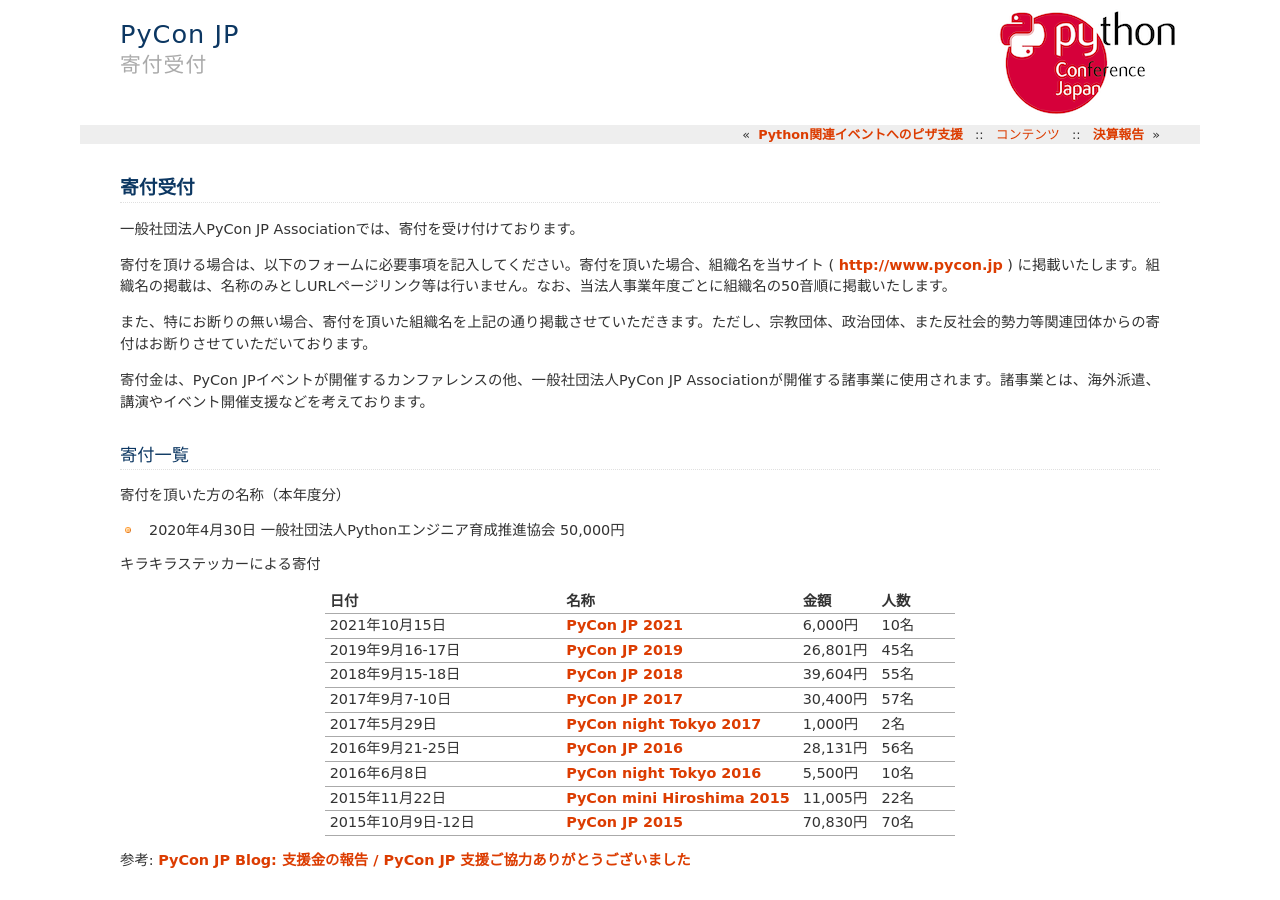
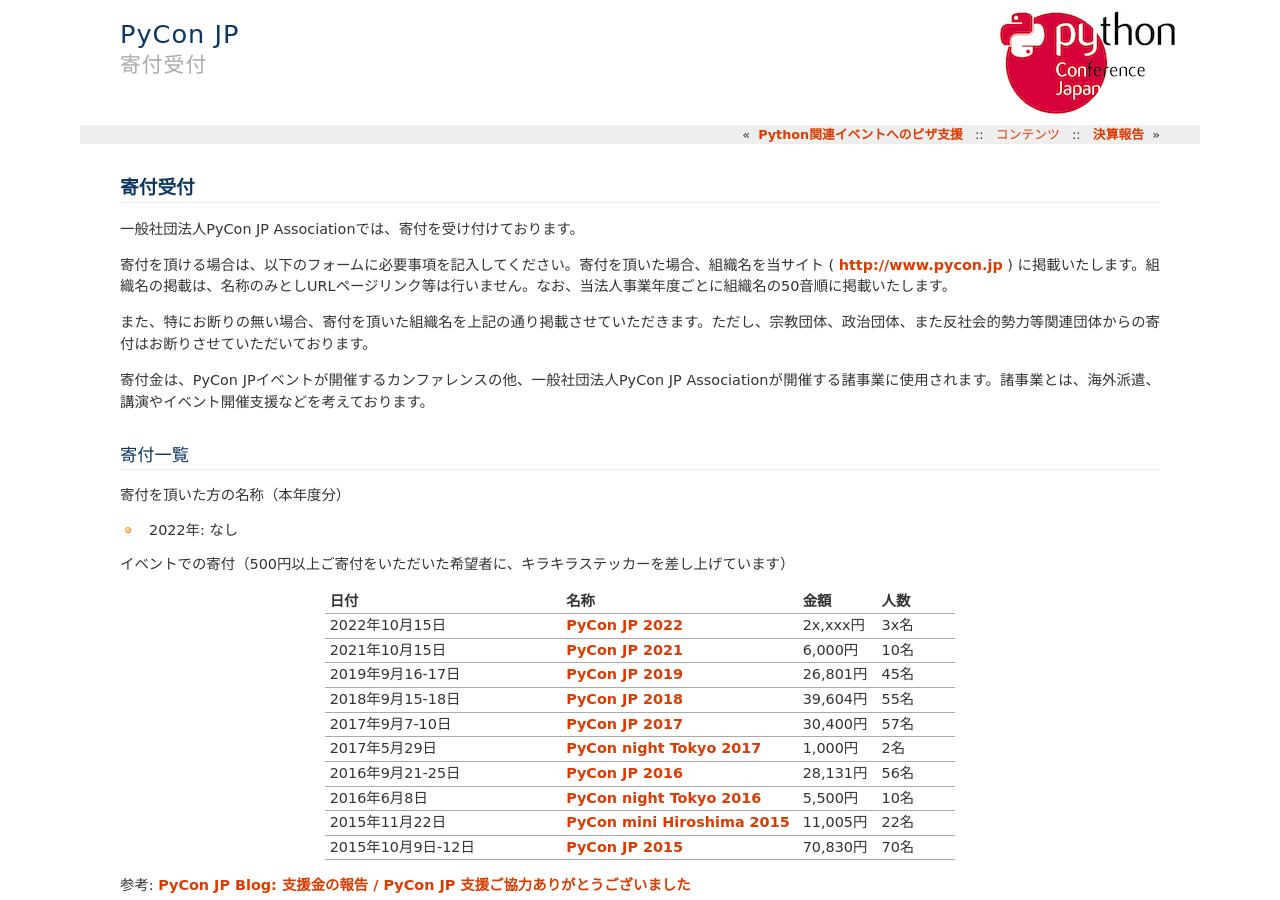
Before and after one commit to pyconjp/www.pycon.jp, a Sphinx documentation site: the page built from source/donation/index.rst, in a window 1280 px wide and 900 px high. Built offline with Sphinx 7.4.7, drawn with Linux system fonts in a browser that asks for light colours.

Commit message:
donation-2022-pyconjp

```diff
--- a/source/donation/index.rst
+++ b/source/donation/index.rst
@@ -15,9 +15,11 @@
 
 寄付を頂いた方の名称（本年度分）
 
-- 2020年4月30日 一般社団法人Pythonエンジニア育成推進協会 50,000円
+- 2022年: なし
 
-キラキラステッカーによる寄付
+.. - 2020年4月xx日 xxxx協会 10,000円
+
+イベントでの寄付（500円以上ご寄付をいただいた希望者に、キラキラステッカーを差し上げています）
 
 .. list-table::
    :header-rows: 1
@@ -28,6 +30,10 @@
      - 金額
      - 人数
 
+   * - 2022年10月15日
+     - `PyCon JP 2022 <https://2022.pycon.jp/>`_
+     - 2x,xxx円
+     - 3x名
    * - 2021年10月15日
      - `PyCon JP 2021 <https://2021.pycon.jp/>`_
      - 6,000円
```
